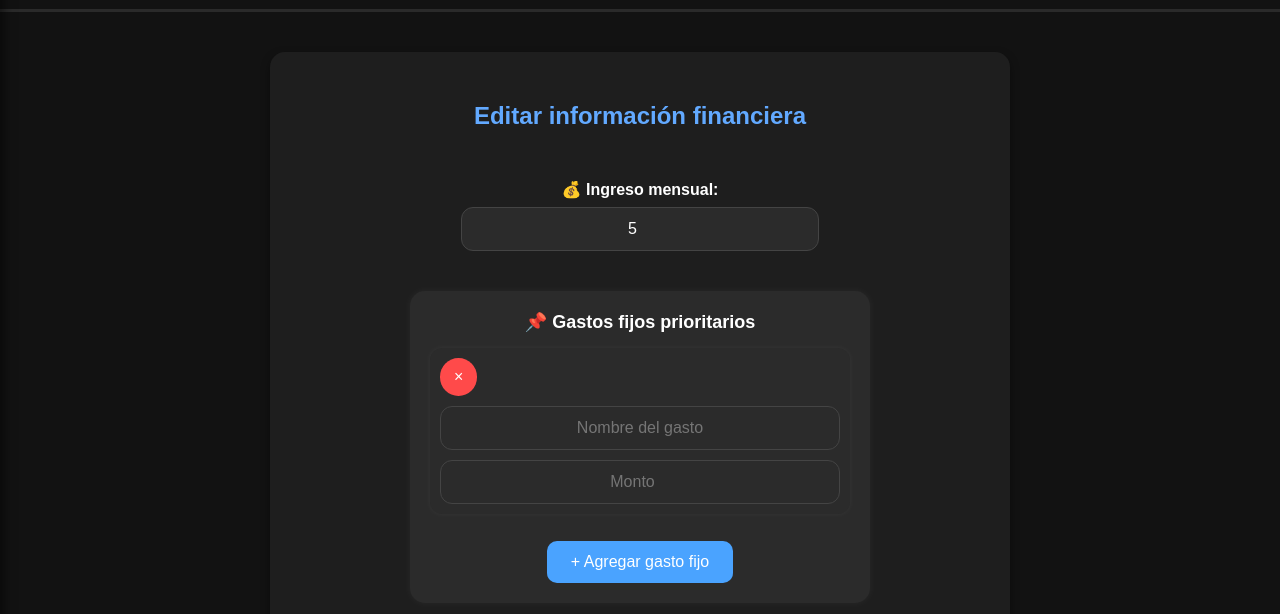
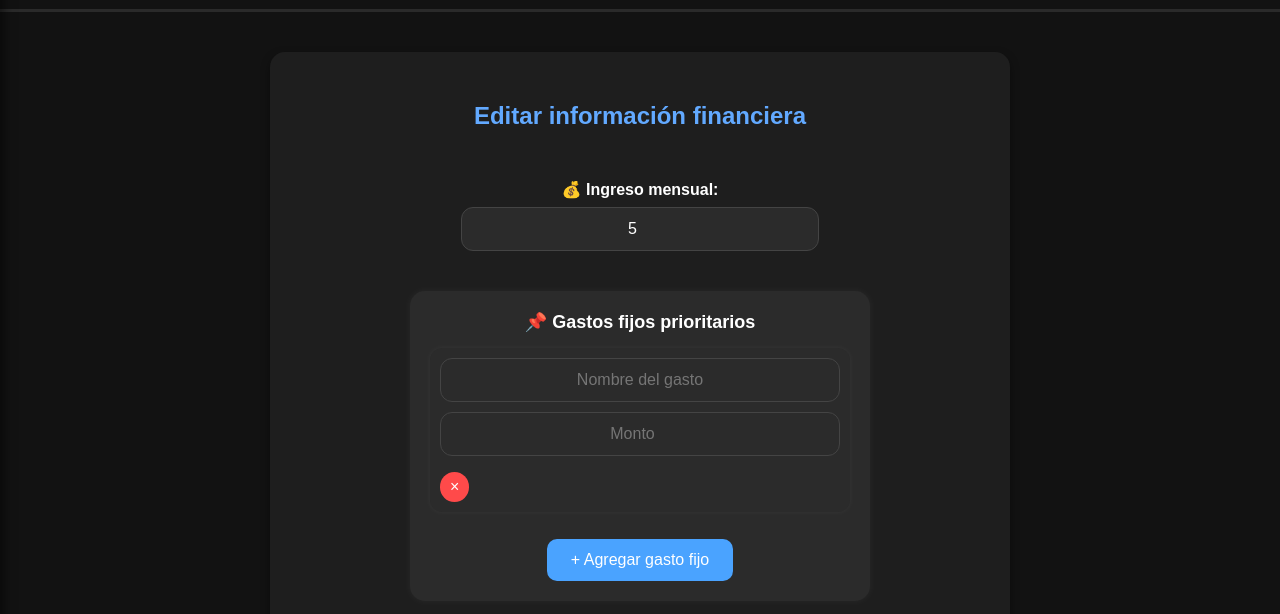
Before and after one commit to RexR848/Proyecto-M.-Gestor-de-gastos, a website: page public/Finanzas_editar.html in a window 1280 px wide. Both pictures are taken after typing "5" into the empty fields and a click on the button "+ Agregar gasto fijo". Shown: the part 186-800 px from the top of the page. Drawn offline with Linux system fonts and the light colour scheme; no server answers.

Commit message:
Modificando donde se pone el boton de eliminar 3

```diff
--- a/public/FEstyles.css
+++ b/public/FEstyles.css
@@ -161,21 +161,18 @@ input:focus {
   flex-wrap: wrap;
 }
 
-/* Botón eliminar alineado a la izquierda, centrado verticalmente */
+/* Botón eliminar */
 .gasto-item button {
+  align-self: center;
+  margin-top: 6px;
   background-color: #ff4a4a;
   border: none;
   color: white;
-  padding: 10px 14px;
+  padding: 6px 10px;
   border-radius: 50%;
   font-size: 16px;
   cursor: pointer;
   transition: background-color 0.3s ease;
-
-  /* Aquí está la clave para alinearlo a la izquierda y centrar verticalmente */
-  order: -1; /* para que el botón aparezca primero (izquierda) */
-  align-self: center;
-  flex-shrink: 0;
 }
 
 .gasto-item button:hover {
```
